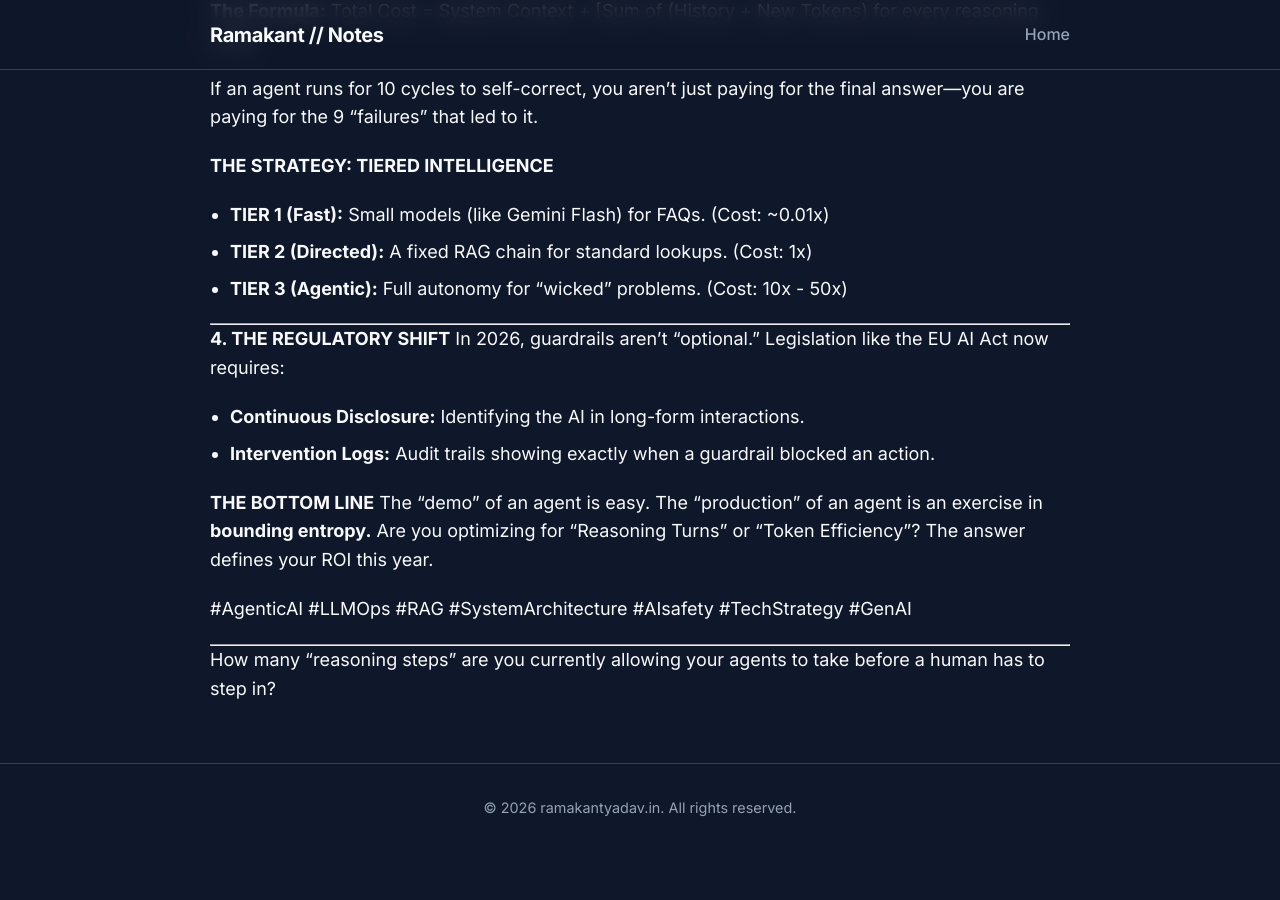
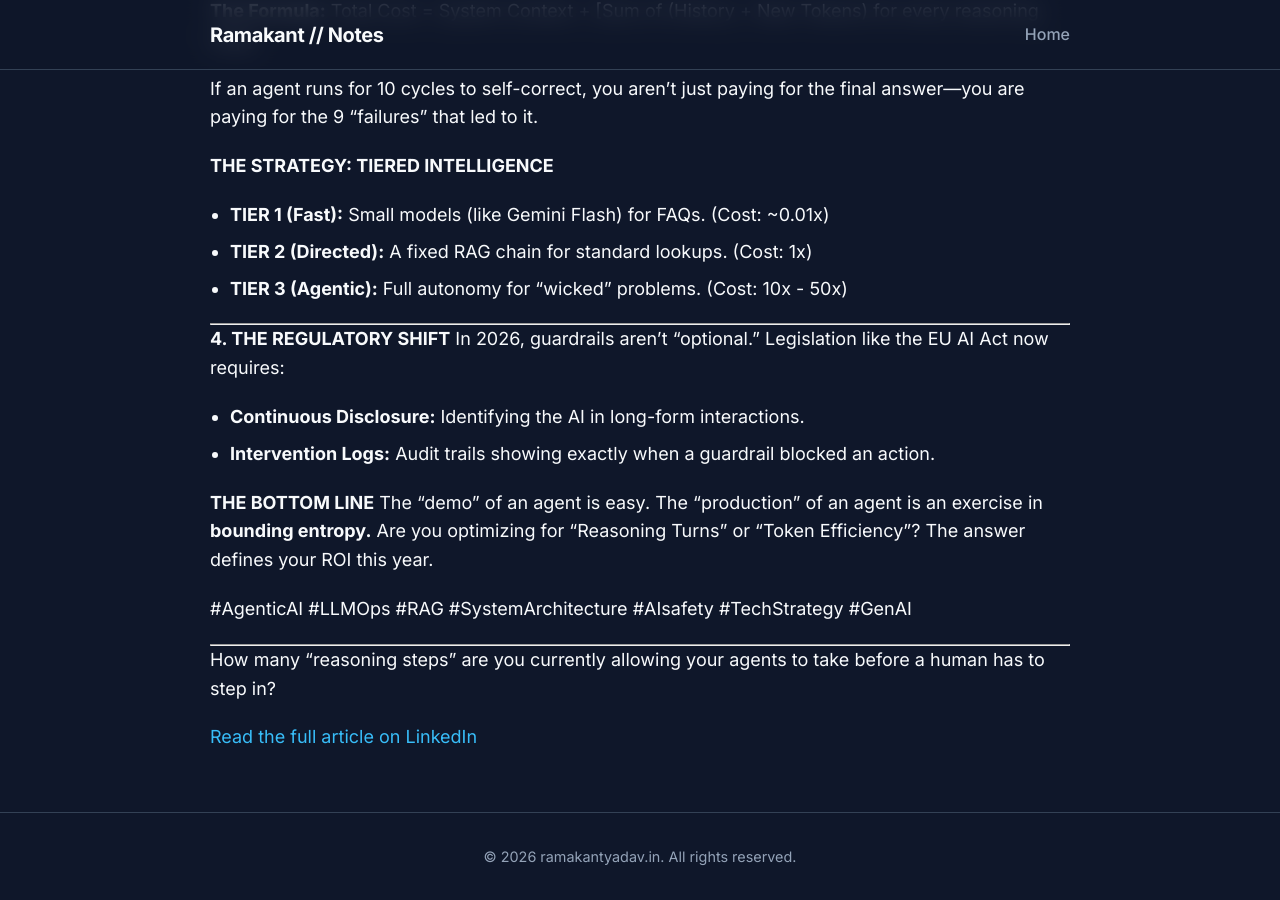
Before and after one commit to iramakant/iramakant.github.io, a Jekyll site: the page built from _posts/2026-04-05-architecting_agentic_rag.md, in a window 1280 px wide and 900 px high, scrolled down 1228 px. Built offline with Jekyll 4.4.1, drawn with Linux system fonts in a browser that asks for light colours; before the commit the page ends 2079 px from its top, so only the background shows below that.

Commit message:
Update 2026-04-05-architecting_agentic_rag.md

```diff
--- a/_posts/2026-04-05-architecting_agentic_rag.md
+++ b/_posts/2026-04-05-architecting_agentic_rag.md
@@ -65,3 +65,5 @@ The "demo" of an agent is easy. The "production" of an agent is an exercise in *
 ---
 
 How many "reasoning steps" are you currently allowing your agents to take before a human has to step in?
+
+[Read the full article on LinkedIn](https://www.linkedin.com/pulse/beyond-prompt-architecting-agentic-rag-2026-ramakant-yadav-gykcc/)
```
